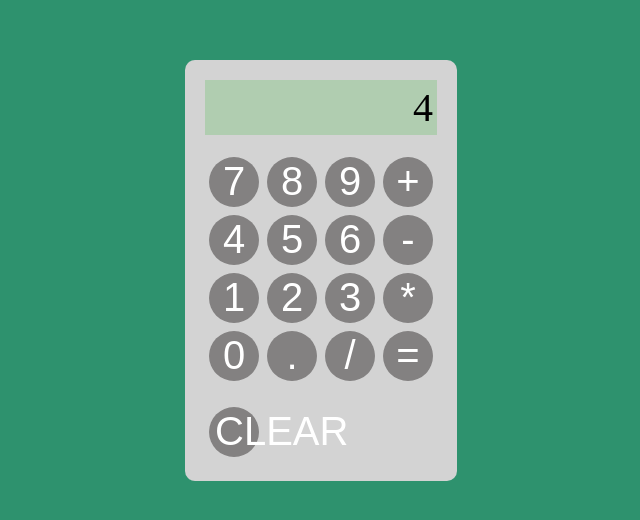
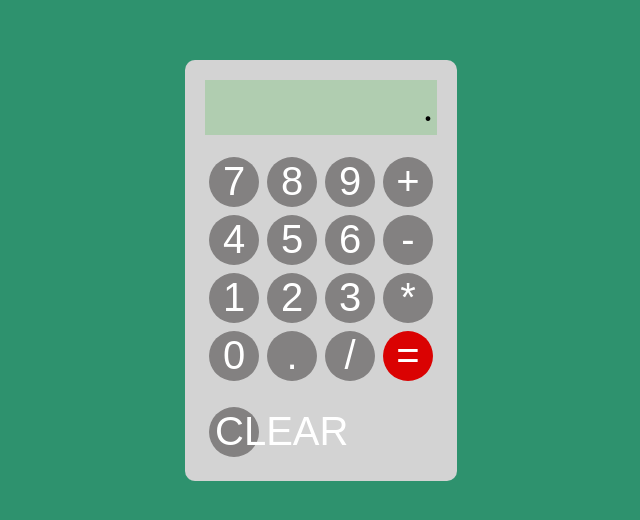
Before and after one commit to brittanyanderson1/Calculator, a plain HTML site: page index.html in a window 1280 px wide. Shown: the part 138-658 px from the top of the page, without its empty margins (319-959 px from the left). Drawn offline with Linux system fonts and the light colour scheme.

Commit message:
additional styling added to the calculator object.

```diff
--- a/index.html
+++ b/index.html
@@ -10,7 +10,7 @@
 
 
         <div class='calculator'>
-            <div class='screen'>4</div>
+            <div class='screen'>.</div>
         <br/>
         <div class='buttons'>
             <button>7</button>
--- a/styles.css
+++ b/styles.css
@@ -36,3 +36,19 @@ button {
     border-radius: 25px;
     margin: 4px;
 }
+
+button:hover {
+    background-color: rgb(111,110,100);
+}
+
+button:active {
+    background-color: rgb(232,232,232);
+}
+
+#equals {
+    background-color: rgb(218,2,2);
+}
+
+#equals:hover {
+    background-color: rgb(198,1,1);
+}
```
